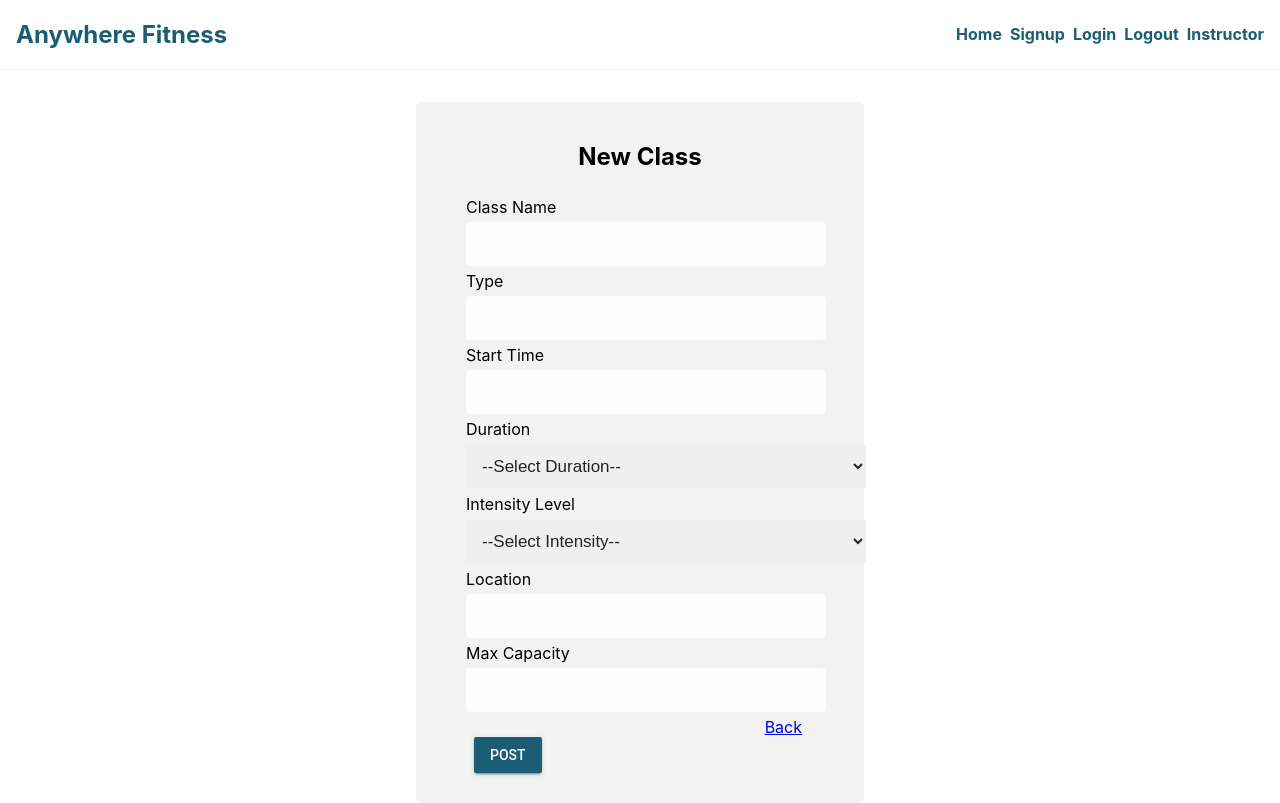
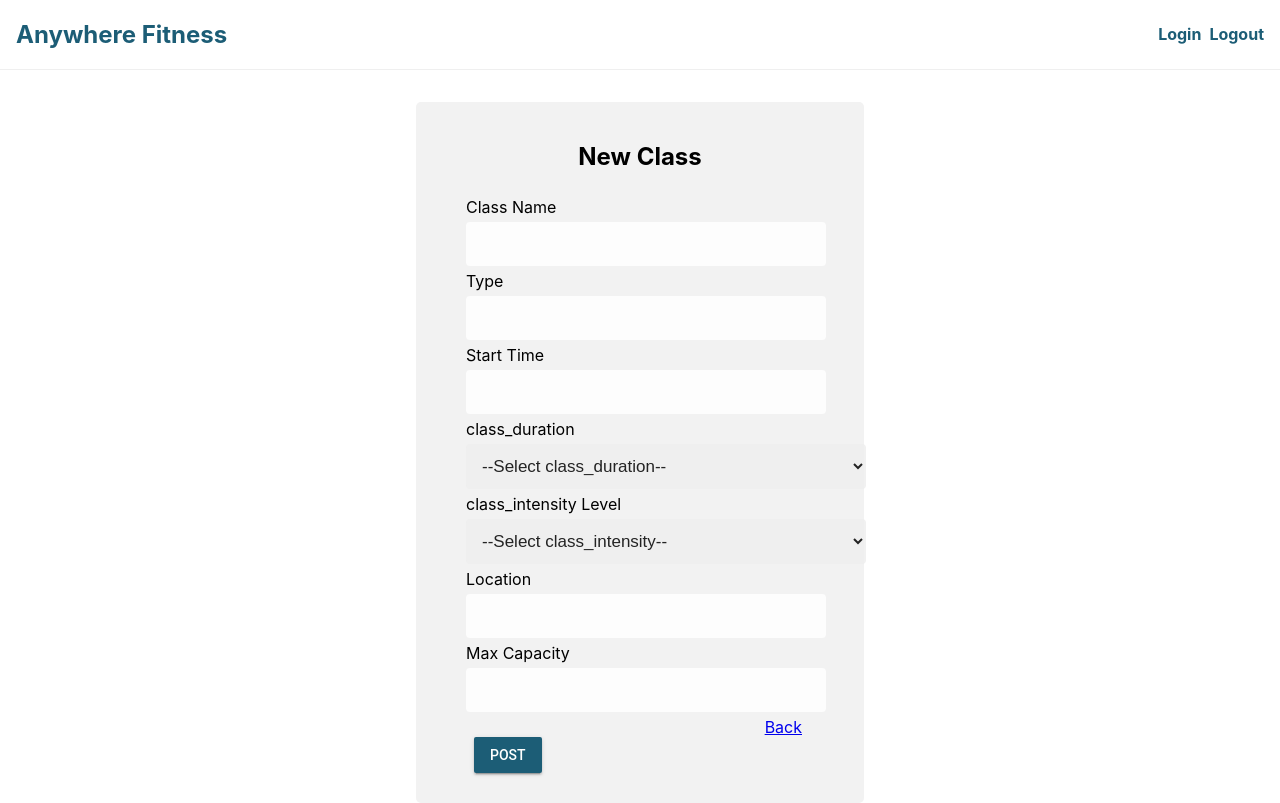
Before and after one commit to ft-anywhere-fitness-3/front-end, a React (Create React App) app in the folder ft-anywhere-fitness-3/: page /class-form in a window 1280 px wide. Built offline with nearby package versions, Linux system fonts and the light colour scheme; the HTML template or start-up script is replaced by a standard one.

Commit message:
there is now functionality to allow user to logout. PrivateRoute updated to accept props from the component

```diff
--- a/ft-anywhere-fitness-3/src/App.js
+++ b/ft-anywhere-fitness-3/src/App.js
@@ -1,17 +1,17 @@
 import React, { useState } from 'react';
 import { Route, Switch } from 'react-router-dom';
-
 import './App.css';
 import ClassForm from './components/ClassForm';
 import Instructor from './components/Instructor';
 import Signup from './components/Signup';
-import Login from './components/Login';
+import Login from './components/Login'
+import Logout from './components/Logout';
 import Header from './components/Header';
 import Home from './components/Home';
 import StyledApp from './styledComponents/StyledApp';
 import Client from './components/Client'
 
-import { axiosWithAuth } from './components/utils/axiosWithAuth';
+import axiosWithAuth from './components/utils/axiosWithAuth';
 import PrivateRoute from './components/PrivateRoute';
 
 function App() {
@@ -35,20 +35,19 @@ function App() {
           <Client availableClasses={availableClasses} setAvailableClasses={setAvailableClasses} />
         </Route>
 
-        <Route path='/instructor'>
-          <Instructor availableClasses={availableClasses} setAvailableClasses={setAvailableClasses} />
-        </Route>
-
         <Route path='/class-form'>
           <ClassForm availableClasses={availableClasses} setAvailableClasses={setAvailableClasses} />
         </Route>
 
+        <PrivateRoute path='/instructor' component={Instructor} availableClasses={availableClasses} setAvailableClasses={setAvailableClasses} />
+
+        <PrivateRoute path="/logout" component={Logout}/>
+
+        <Route path='/login' component={Login}/>
+
         <Route path='/signup'>
           <Signup />
         </Route>
-
-        <Route path='/login' component={Login}/>
-
 
         <Route exact path='/' component={Home} />
       </Switch>
--- a/ft-anywhere-fitness-3/src/components/ClassForm.js
+++ b/ft-anywhere-fitness-3/src/components/ClassForm.js
@@ -6,14 +6,14 @@ import { useHistory } from 'react-router';
 import StyledClassForm from '../styledComponents/StyledClassForm';
 
 const initialState = {
-    name: '',
-    type: '',
-    startTime: '',
-    duration: '',
-    intensity: '',
-    location: '',
-    attendeesCount: 0,
-    maxCapacity: ''
+    class_name: '',
+    class_type: '',
+    class_start: '',
+    class_duration: '',
+    class_intensity: '',
+    class_location: '',
+    attendees: 0,
+    class_max_size: ''
 }
 
 const ClassForm = (props) => {
@@ -55,26 +55,26 @@ const ClassForm = (props) => {
                             <div className='input-div'>
                                 <label>
                                     Class Name
-                                    <input type='text' name='name' id='name' onChange={handleChange} value={classForm.name} />
+                                    <input type='text' name='class_name' id='class_name' onChange={handleChange} value={classForm.class_name} />
                                 </label>
                             </div>
                             <div className='input-div'>
                                 <label>
                                     Type
-                                    <input type='text' name='type' id='type' onChange={handleChange} value={classForm.type} />
+                                    <input type='text' name='class_type' id='class_type' onChange={handleChange} value={classForm.class_type} />
                                 </label>
                             </div>
                             <div className='input-div'>
                                 <label>
                                     Start Time
-                                    <input type='text' name='startTime' id='startTime' onChange={handleChange} value={classForm.startTime} />
+                                    <input type='text' name='class_start' id='class_start' onChange={handleChange} value={classForm.class_start} />
                                 </label>
                             </div>
                             <div className='select-div'>
                                 <label>
-                                    Duration
-                                    <select type='text' name='duration' id='duration' onChange={handleChange} value={classForm.duration}>
-                                        <option value=''>--Select Duration--</option>
+                                    class_duration
+                                    <select type='text' name='class_duration' id='class_duration' onChange={handleChange} value={classForm.class_duration}>
+                                        <option value=''>--Select class_duration--</option>
                                         <option value='45 minutes' >45 minutes</option>
                                         <option value='1 hour' >1 hour</option>
                                         <option value='2 hours' >2 hours</option>
@@ -83,26 +83,26 @@ const ClassForm = (props) => {
                             </div>
                             <div className='select-div'>
                                 <label>
-                                    Intensity Level
-                                    <select type='text' name='intensity' id='intensity' onChange={handleChange} value={classForm.intensity}>
-                                        <option value=''>--Select Intensity--</option>
-                                        <option value='Low Intensity' >Low Intensity</option>
-                                        <option value='Medium Intensity' >Medium Intensity</option>
-                                        <option value='High Intensity' >High Intensity</option>
-                                        <option value='Extreme Intensity' >Extreme Intensity</option>
+                                    class_intensity Level
+                                    <select type='text' name='class_intensity' id='class_intensity' onChange={handleChange} value={classForm.class_intensity}>
+                                        <option value=''>--Select class_intensity--</option>
+                                        <option value='Low class_intensity' >Low class_intensity</option>
+                                        <option value='Medium class_intensity' >Medium class_intensity</option>
+                                        <option value='High class_intensity' >High class_intensity</option>
+                                        <option value='Extreme class_intensity' >Extreme class_intensity</option>
                                     </select>
                                 </label>
                             </div>
                             <div className='input-div'>
                                 <label>
                                     Location
-                                    <input type='text' name='location' id='location' onChange={handleChange} value={classForm.location} />
+                                    <input type='text' name='class_location' id='class_location' onChange={handleChange} value={classForm.class_location} />
                                 </label>
                             </div>
                             <div className='input-div'>
                                 <label>
                                     Max Capacity
-                                    <input type='text' name='maxCapacity' id='maxCapacity' onChange={handleChange} value={classForm.maxCapacity} />
+                                    <input type='text' name='class_max_size' id='class_max_size' onChange={handleChange} value={classForm.class_max_size} />
                                 </label>
                             </div>
 
--- a/ft-anywhere-fitness-3/src/components/Course.js
+++ b/ft-anywhere-fitness-3/src/components/Course.js
@@ -13,10 +13,12 @@ const Course = (props) => {
 
     return(
         <div>
-            <h2>{course.name}</h2>
-            <p>{course.type}</p>
-            <p>{course.startTime}</p>
-            <p>{course.duration}</p>
+            <h2>{course.class_name}</h2>
+            <p>{course.class_type}</p>
+            <p>{course.class_startTime}</p>
+            <p>{course.class_duration}</p>
+            <p>{course.class_location}</p>
+            <p>{course.attendees}/{course.class_max_size} attendees</p>
             <button onClick={handleEdit} >Edit</button>
             <button onClick={handleDelete} >Delete</button>
         </div>
--- a/ft-anywhere-fitness-3/src/components/Header.js
+++ b/ft-anywhere-fitness-3/src/components/Header.js
@@ -1,7 +1,7 @@
 import React from "react";
 import { Link } from "react-router-dom";
 
-const Header = () => {
+const Header = (props) => {
 
     return (
         <nav>
@@ -9,11 +9,8 @@ const Header = () => {
             <h1 className='title-header'>Anywhere Fitness</h1>
             </Link>
             <div className='nav-links'>
-            <Link to='/'>Home</Link>
-            <Link to='/signup'>Signup</Link>
             <Link to='/login'>Login</Link>
             <Link to='/logout'>Logout</Link>
-            <Link to='/instructor'>Instructor</Link>
             </div>
         </nav>
     )
--- a/ft-anywhere-fitness-3/src/components/Instructor.js
+++ b/ft-anywhere-fitness-3/src/components/Instructor.js
@@ -1,11 +1,10 @@
 import React, { useEffect } from "react";
-import axios from "axios";
 import { Link } from "react-router-dom";
 import { useHistory } from "react-router";
 
-import Course from "./Course";
+import Course from './Course'
 import StyledInstructor from "../styledComponents/StyledInstructor";
-import { axiosWithAuth } from "./utils/axiosWithAuth";
+import axiosWithAuth from "./utils/axiosWithAuth";
 
 const Instructor = (props) => {
     const { availableClasses, setAvailableClasses } = props;
@@ -14,7 +13,7 @@ const Instructor = (props) => {
     useEffect(() => {
         axiosWithAuth()
         .get('/api/classes')
-        .then(res => console.log(res.data))
+        .then(res => setAvailableClasses(res.data))
         .catch(err => alert(err))
     },[])
 
--- a/ft-anywhere-fitness-3/src/components/Login.js
+++ b/ft-anywhere-fitness-3/src/components/Login.js
@@ -28,10 +28,10 @@ class Login extends React.Component {
       .then(res => {
         console.log(res.data)
         localStorage.setItem("token", res.data.payload);
-        if(res.data.user_role == 1){
+        if(res.data.user_role === 1){
           this.props.history.push('/instructor')
         }
-        else{
+        else if (res.data.user_role === 2){
           this.props.history.push('/client')
         }
 
--- /dev/null
+++ b/ft-anywhere-fitness-3/src/components/Logout.js
@@ -0,0 +1,11 @@
+import React, {useEffect} from "react";
+
+const Logout = (props) => {
+    useEffect(() => {
+            localStorage.removeItem("token");
+            props.history.push('/login');
+    },[])
+    return <div></div>
+}
+
+export default Logout;
--- a/ft-anywhere-fitness-3/src/components/PrivateRoute.js
+++ b/ft-anywhere-fitness-3/src/components/PrivateRoute.js
@@ -1,14 +1,13 @@
 import React from 'react';
 import { Route, Redirect } from 'react-router-dom';
 
-const PrivateRoute = ({ component: Component, ...rest }) => {
+const PrivateRoute = ({ component: Component, availableClasses, setAvailableClasses, ...rest }) => {
     return <Route {...rest} render={(props)=> {
         if (localStorage.getItem("token")) {
-            return <Component {...props}/>
+            return <Component availableClasses={availableClasses} setAvailableClasses={setAvailableClasses} {...props}/>
         } else {
             return <Redirect to='/login'/>
         }
-
     }}/>
 }
 
--- a/ft-anywhere-fitness-3/src/components/utils/axiosWithAuth.js
+++ b/ft-anywhere-fitness-3/src/components/utils/axiosWithAuth.js
@@ -1,6 +1,6 @@
 import axios from 'axios'
 
-export const axiosWithAuth = ()=>{
+const axiosWithAuth = ()=>{
     const token = localStorage.getItem('token')
 
     return axios.create({
@@ -11,3 +11,5 @@ export const axiosWithAuth = ()=>{
 
     })
 }
+
+export default axiosWithAuth;
```
